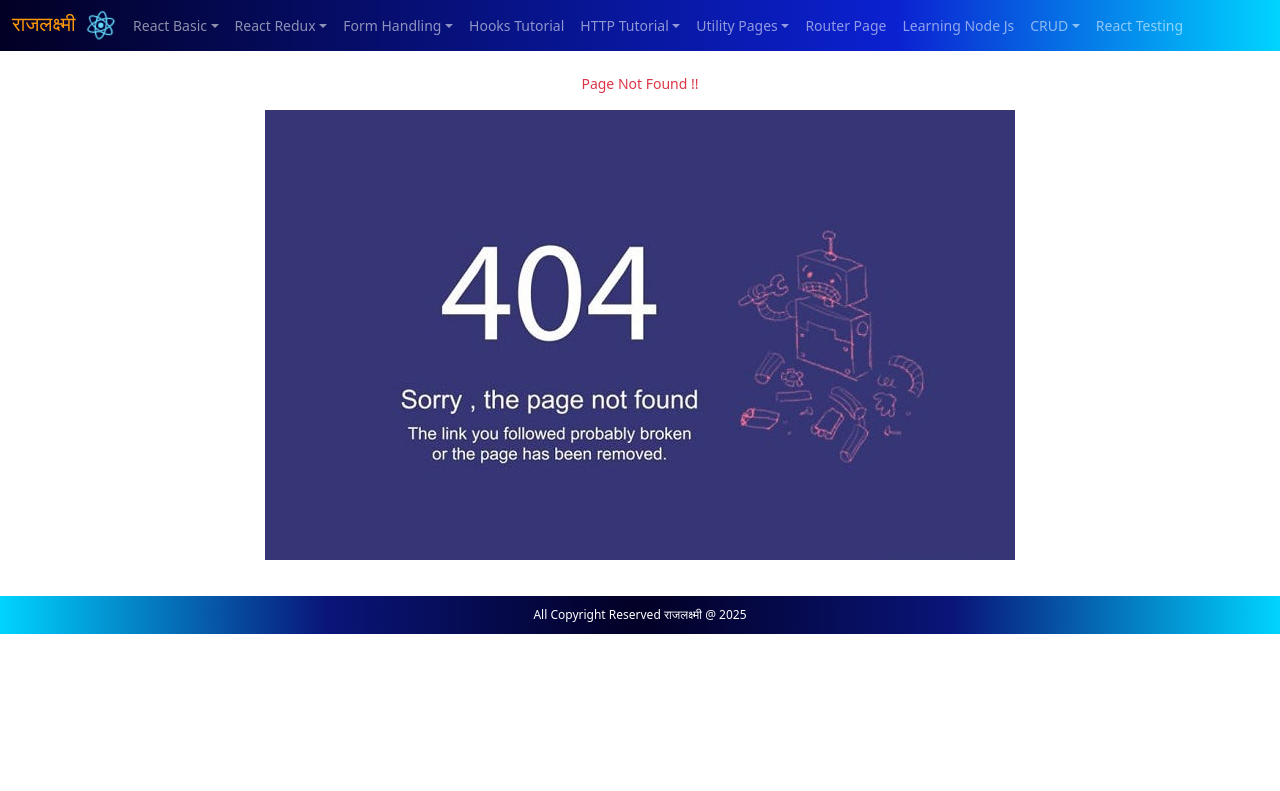
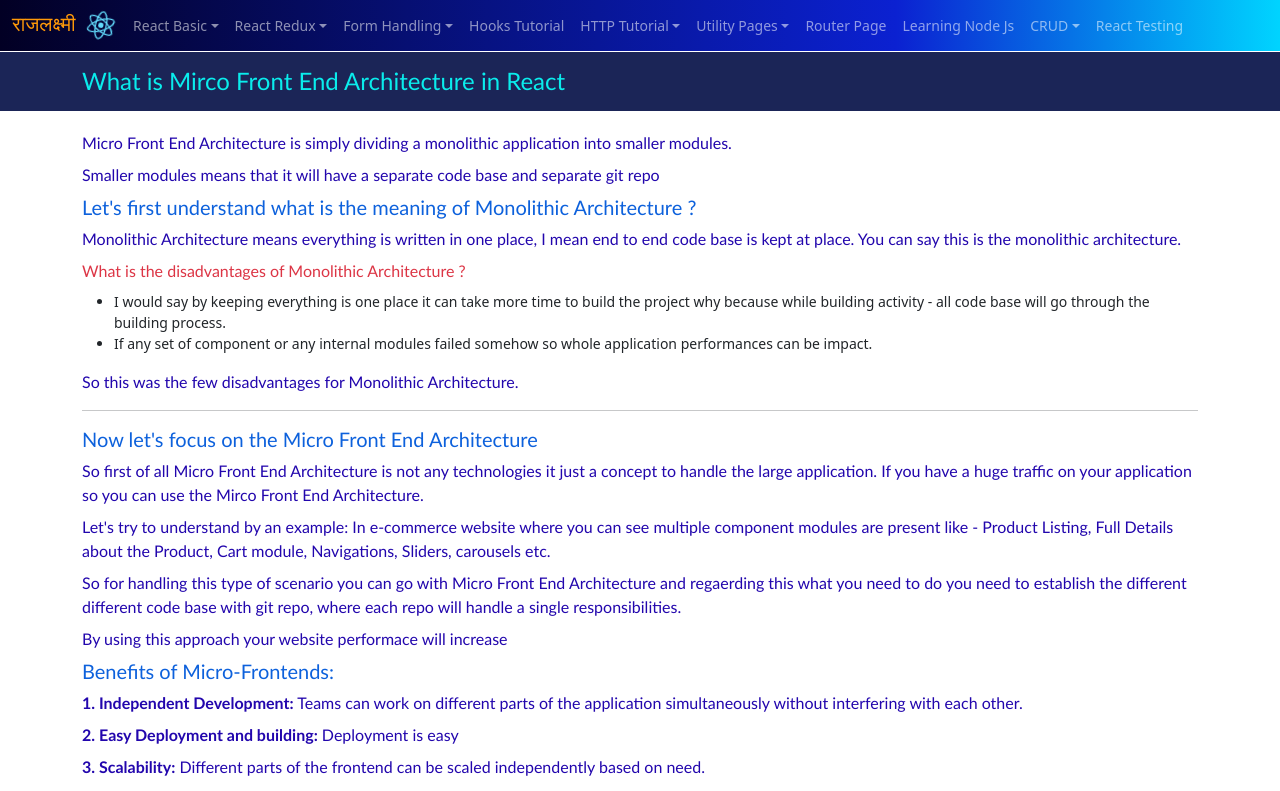
Before and after one commit to rakesh4288/Raj-Lakshmi-React, a React (Create React App) app: page /what-is-micro-front-end-architecture-in-react in a window 1280 px wide. Before the commit this address had no page. Shown: the top 791 px of the page. Built offline with nearby package versions, Linux system fonts and the light colour scheme.

Commit message:
feat(MFE): adding micro front end page

```diff
--- a/src/App.js
+++ b/src/App.js
@@ -57,6 +57,7 @@ import DmartReduxList from './DmartReduxCrud/DmartReduxList';
 import DmartReduxCreate from './DmartReduxCrud/DmartReduxCreate';
 import ToDoDashboard from './Pages/ToDoDashboard';
 import React19Features from './Pages/React19Features';
+import MircoFrontEndPage from './Pages/MircoFrontEndPage';
 
 function App() {
   return (
@@ -67,6 +68,7 @@ function App() {
           <Route index Component={HomePage} />
           <Route path="/home" exact Component={HomePage} />
           <Route path="/react-19-features" exact Component={React19Features}/>
+          <Route path="/what-is-micro-front-end-architecture-in-react" exact Component={MircoFrontEndPage}/>
           <Route path="basic-info-of-react" exact Component={ReactBasicInfo} />
           <Route path="/react-controlled-uncontrolled-component" exact Component={ControlledUncontrolledMain} />
           <Route path="/life-cycle-method-in-react" exact Component={LifeCycleMethod}/>
--- a/src/Assets/index.js
+++ b/src/Assets/index.js
@@ -78,6 +78,7 @@ const AppImages = {
     React_19_UseActionState_1: require('./react_19_useActionState_1.png'),
     React_19_Use_Api_1: require('./react_19_useApi_1.png'),
     React_19_Use_Activity_1: require('./react_19_Activity_1.png'),
+    MonolithicVSMicroFrontArchitecture: require('./Monolithic_Architecture_vs_Micro_Front_End_Architecture.jpeg')
 }
 
 export default AppImages;
--- a/src/Pages/HomePage.jsx
+++ b/src/Pages/HomePage.jsx
@@ -7,13 +7,9 @@ import AppImages from "../Assets";
 const HomePage = () => {
     const [toggle, setToggle] = useState(false);
     const navigate = useNavigate();
-    const toggleHandler = () => {
-        setToggle(!toggle);
-    }
-
-    const handleGit = () => {
-        navigate('/what-is-git-and-git-github');
-    }
+    const toggleHandler = () => { setToggle(!toggle);}
+    const handleGit = () => { navigate('/what-is-git-and-git-github')}
+    const handleMicroFrontEnd = () => { navigate('/what-is-micro-front-end-architecture-in-react') }
 
     return (
         <div id="home-page" className="homePageStyle">
@@ -41,8 +37,12 @@ const HomePage = () => {
                 <div className="row">
                     <div className="col-xl-12 col-lg-12 col-md-12 col-sm-12">
                         <h5>
-                            The latest stable version of React is 19.2.0, <Link to="/react-19-features">React 19 Features</Link> <br/> which was released on March 28, 2025. React 19 was officially released on December 5, 2024.
+                            The latest stable version of React is 19.2.0, <Link to="/react-19-features">React 19 Features Just Checkout</Link> <br/> which was released on March 28, 2025. React 19 was officially released on December 5, 2024.
                         </h5>
+
+                        <button className="btn btn-primary btn-sm" onClick={handleMicroFrontEnd}>
+                            What is Mirco Front End Architecture <i className="bi bi-browser-edge"></i>
+                        </button>
                     </div>
                 </div>
 
--- /dev/null
+++ b/src/Pages/MircoFrontEndPage.jsx
@@ -0,0 +1,93 @@
+import AppImages from "../Assets";
+
+const MircoFrontEndPage = () => {
+    return (
+        <div id='micro-front-end'>
+            <section className="pageHeader">
+                <div className="container">
+                    <div className="row">
+                        <div className="col-xl-12 col-lg-12 col-md-12 col-sm-12">
+                            <h4 className="pageHeading"> What is Mirco Front End Architecture in React</h4>
+                        </div>
+                    </div>
+                </div>
+            </section>
+
+            <section className="container">
+                <div className="row">
+                    <div className="col-xl-12 col-lg-12 col-md-12 col-sm-12">
+                        <h6>Micro Front End Architecture is simply dividing a monolithic application into smaller modules.  </h6>
+                        <h6>Smaller modules means that it will have a separate code base and separate git repo</h6>
+
+                        <h5>Let's first understand what is the meaning of Monolithic Architecture ?</h5>
+                        <h6>
+                            Monolithic Architecture means everything is written in one place, I mean end to end code base is kept at place. You can say this is the monolithic architecture.
+                        </h6>
+
+                        <h6 className="text-danger"> What is the disadvantages of Monolithic Architecture ? </h6>
+                        <ul>
+                            <li>
+                                I would say by keeping everything is one place it can take more time to build the project why because while building activity - all code base will go through the building process.
+                            </li>
+                            <li>
+                                If any set of component or any internal modules failed somehow so whole application performances can be impact.
+                            </li>
+                        </ul>
+
+                        <h6>So this was the few disadvantages for Monolithic Architecture.</h6>
+
+                        <hr />
+
+                        <h5>Now let's focus on the Micro Front End Architecture</h5>
+                        <h6>
+                            So first of all Micro Front End Architecture is not any technologies it just a concept to handle the large application. If you have a huge traffic on your application so you can use the Mirco Front End Architecture.
+                        </h6>
+
+                        <h6>Let's try to understand by an example: In e-commerce website where you can see multiple component modules are present like - Product Listing, Full Details about the Product, Cart module, Navigations, Sliders, carousels etc.</h6>
+                        <h6>So for handling this type of scenario you can go with Micro Front End Architecture and regaerding this what you need to do you need to establish the different different code base with git repo, where each repo will handle a single responsibilities.</h6>
+
+                        <h6>By using this approach your website performace will increase</h6>
+
+                        <h5>Benefits of Micro-Frontends:</h5>
+
+                        <h6>
+                            <b>1. Independent Development:</b> Teams can work on different parts of the application simultaneously without interfering with each other.
+                        </h6>
+
+                        <h6>
+                            <b>2. Easy Deployment and building:</b> Deployment is easy
+                        </h6>
+
+                        <h6>
+                            <b>3. Scalability:</b> Different parts of the frontend can be scaled independently based on need.
+                        </h6>
+
+                        <h6>
+                            <b>4. Improved Maintainability:</b> Smaller, well-defined codebases are easier to maintain and understand.
+                        </h6>
+
+                        <h6>
+                            <b>5. Faster Releases:</b> Independent deployment means that changes in one part of the application can be released without requiring a full deployment of the entire frontend.
+                        </h6>
+
+                        <p>
+                            <img src={AppImages.MonolithicVSMicroFrontArchitecture} alt={AppImages.MonolithicVSMicroFrontArchitecture} className="img-fluid" />
+                        </p>
+                    </div>
+                </div>
+
+                <div className="row">
+                    <div className="col-xl-6 col-lg-6 col-md-6 col-sm-12">
+                        <iframe width="100%" height="400" src="https://www.youtube.com/embed/Qswwngfb9zE?si=J-HxlFKSxPImx0Jz" title="YouTube video player" frameBorder="0" allow="accelerometer; autoplay; clipboard-write; encrypted-media; gyroscope; picture-in-picture; web-share" referrerPolicy="strict-origin-when-cross-origin" allowFullScreen></iframe>
+                    </div>
+
+                    <div className="col-xl-6 col-lg-6 col-md-6 col-sm-12">
+                        <iframe width="100%" height="400" src="https://www.youtube.com/embed/FGAcmMufzVU?si=M0wZA7ebkHk0ugqg" title="YouTube video player" frameBorder="0" allow="accelerometer; autoplay; clipboard-write; encrypted-media; gyroscope; picture-in-picture; web-share" referrerPolicy="strict-origin-when-cross-origin" allowFullScreen></iframe>
+                    </div>
+                </div>
+            </section>
+        </div>
+    )
+}
+
+export default MircoFrontEndPage;
```
Also changed, not shown: src/Pages/SamplePage.jsx (+5 -7 lines), src/Assets/Monolithic_Architecture_vs_Micro_Front_End_Architecture.jpeg (added).
